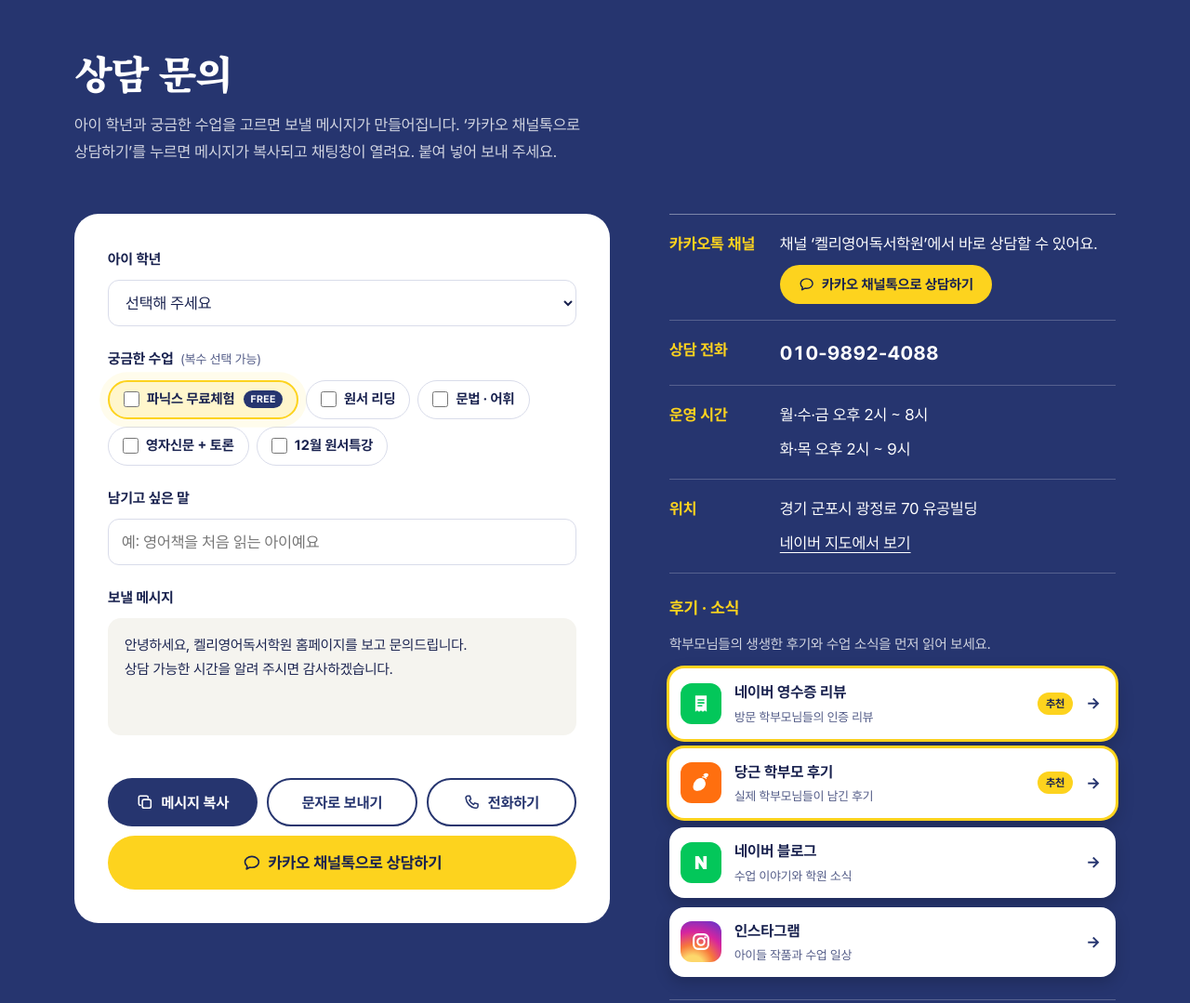
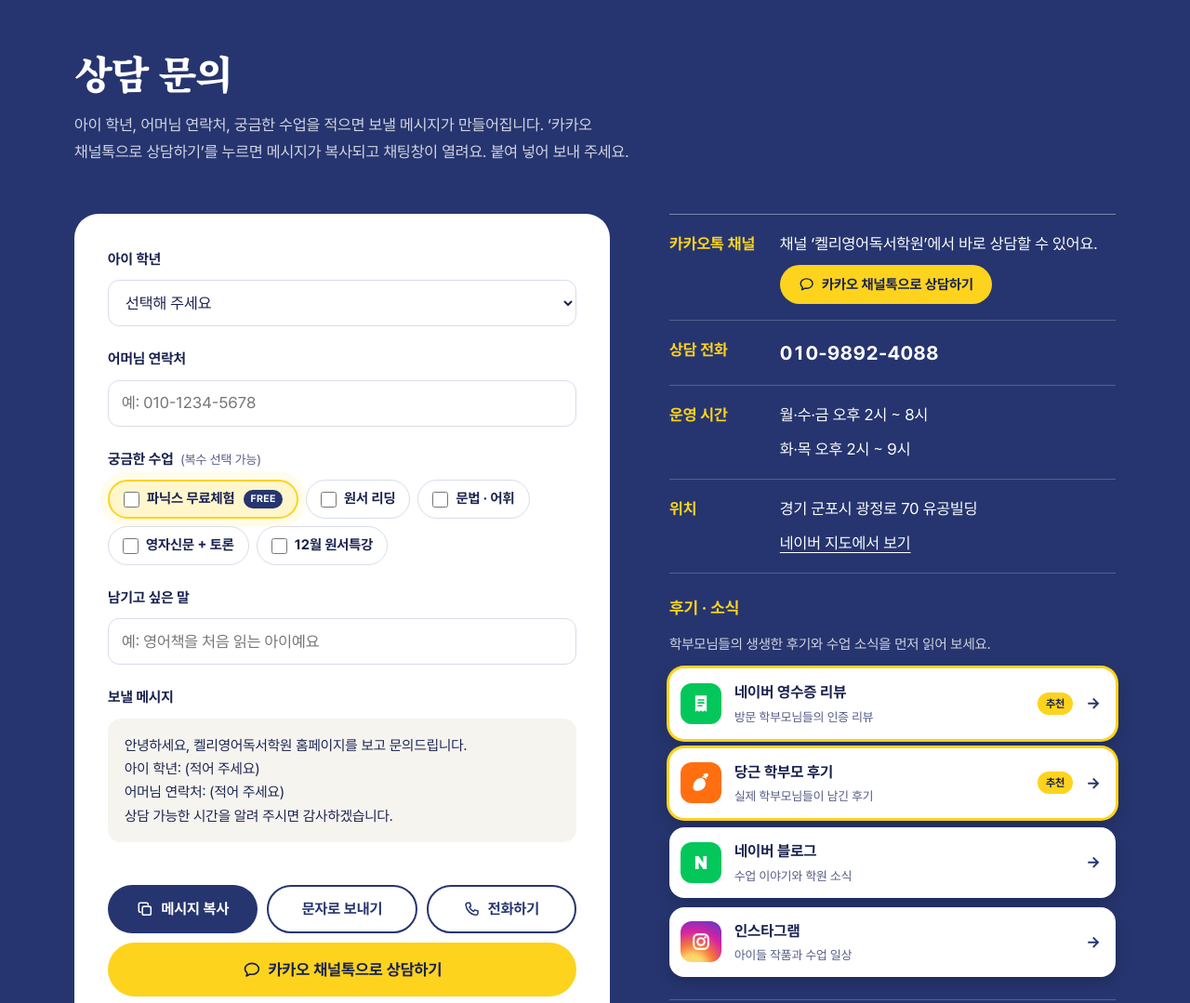
Before and after one commit to KELLY-ENGLISH/kellykong-sanbon, a plain HTML site: page index.html in a window 1280 px wide. Shown: the part 10780-11859 px from the top of the page at 93% size. Drawn offline with Linux system fonts and the light colour scheme.

Commit message:
상담 메시지에 아이 학년·어머님 연락처 항상 포함
Co-Authored-By: Claude Opus 5.5 <noreply@anthropic.com>
Claude-Session: https://claude.ai/code/session_013jdryxY7pCTTzQasu2xv1W

```diff
--- a/index.html
+++ b/index.html
@@ -713,7 +713,7 @@ button.vcard:hover .vplay{background:#fff}
 .field > label,.field > legend{font-weight:700;font-size:.97rem;padding:0}
 .field legend{margin-bottom:9px}
 .legend-note{font-weight:500;font-size:.85rem;color:var(--ink-soft,#6b7280);margin-left:4px}
-.builder select,.builder input[type="text"]{width:100%;min-height:50px;padding:0 14px;border:1.5px solid var(--line);border-radius:12px;background:#fff}
+.builder select,.builder input[type="text"],.builder input[type="tel"]{width:100%;min-height:50px;padding:0 14px;border:1.5px solid var(--line);border-radius:12px;background:#fff}
 .builder select:focus-visible,.builder input:focus-visible{outline-offset:1px}
 .checks{display:flex;flex-wrap:wrap;gap:8px}
 .checks label{display:inline-flex;align-items:center;gap:8px;min-height:42px;padding:0 15px;border:1.5px solid var(--line);border-radius:999px;font-weight:700;font-size:.94rem;cursor:pointer}
@@ -1483,7 +1483,7 @@ dialog::backdrop{background:rgba(15,20,48,.86)}
   <div class="wrap">
     <div class="sec-head">
       <h2 id="contact-title">상담 문의</h2>
-      <p>아이 학년과 궁금한 수업을 고르면 보낼 메시지가 만들어집니다. ‘카카오 채널톡으로 상담하기’를 누르면 메시지가 복사되고 채팅창이 열려요. 붙여 넣어 보내 주세요.</p>
+      <p>아이 학년, 어머님 연락처, 궁금한 수업을 적으면 보낼 메시지가 만들어집니다. ‘카카오 채널톡으로 상담하기’를 누르면 메시지가 복사되고 채팅창이 열려요. 붙여 넣어 보내 주세요.</p>
     </div>
     <div class="contact-grid">
       <form class="builder" id="builder" novalidate>
@@ -1494,6 +1494,10 @@ dialog::backdrop{background:rgba(15,20,48,.86)}
             <option>초등 1학년</option><option>초등 2학년</option><option>초등 3학년</option><option>초등 4학년</option><option>초등 5학년</option><option>초등 6학년</option>
             <option>중학교 1학년</option><option>중학교 2학년</option><option>중학교 3학년</option><option>그 밖의 학년</option>
           </select>
+        </div>
+        <div class="field">
+          <label for="cPhone">어머님 연락처</label>
+          <input type="tel" id="cPhone" maxlength="20" inputmode="tel" placeholder="예: 010-1234-5678" autocomplete="tel">
         </div>
         <fieldset class="field">
           <legend>궁금한 수업 <span class="legend-note">(복수 선택 가능)</span></legend>
@@ -1511,7 +1515,7 @@ dialog::backdrop{background:rgba(15,20,48,.86)}
         </div>
         <div class="field">
           <label id="cPrevLabel" for="cPreview">보낼 메시지</label>
-          <output class="preview" id="cPreview" for="cGrade cMemo" aria-labelledby="cPrevLabel"></output>
+          <output class="preview" id="cPreview" for="cGrade cPhone cMemo" aria-labelledby="cPrevLabel"></output>
         </div>
         <div class="c-acts">
           <button class="btn btn-navy" type="button" id="cCopy"><svg class="ic" aria-hidden="true"><use href="#i-copy"/></svg>메시지 복사</button>
@@ -1949,9 +1953,11 @@ dialog::backdrop{background:rgba(15,20,48,.86)}
     var compose = function () {
       var grade = $('#cGrade').value;
       var picks = $$('input[name="cCourse"]:checked', builder).map(function (i) { return i.value; });
+      var phone = $('#cPhone').value.trim();
       var memo = $('#cMemo').value.trim();
       var lines = ['안녕하세요, 켈리영어독서학원 홈페이지를 보고 문의드립니다.'];
-      if (grade) lines.push('아이 학년: ' + grade);
+      lines.push('아이 학년: ' + (grade || '(적어 주세요)'));
+      lines.push('어머님 연락처: ' + (phone || '(적어 주세요)'));
       if (picks.length) lines.push('궁금한 수업: ' + picks.join(', '));
       if (memo) lines.push('남기는 말: ' + memo);
       lines.push('상담 가능한 시간을 알려 주시면 감사하겠습니다.');
```
